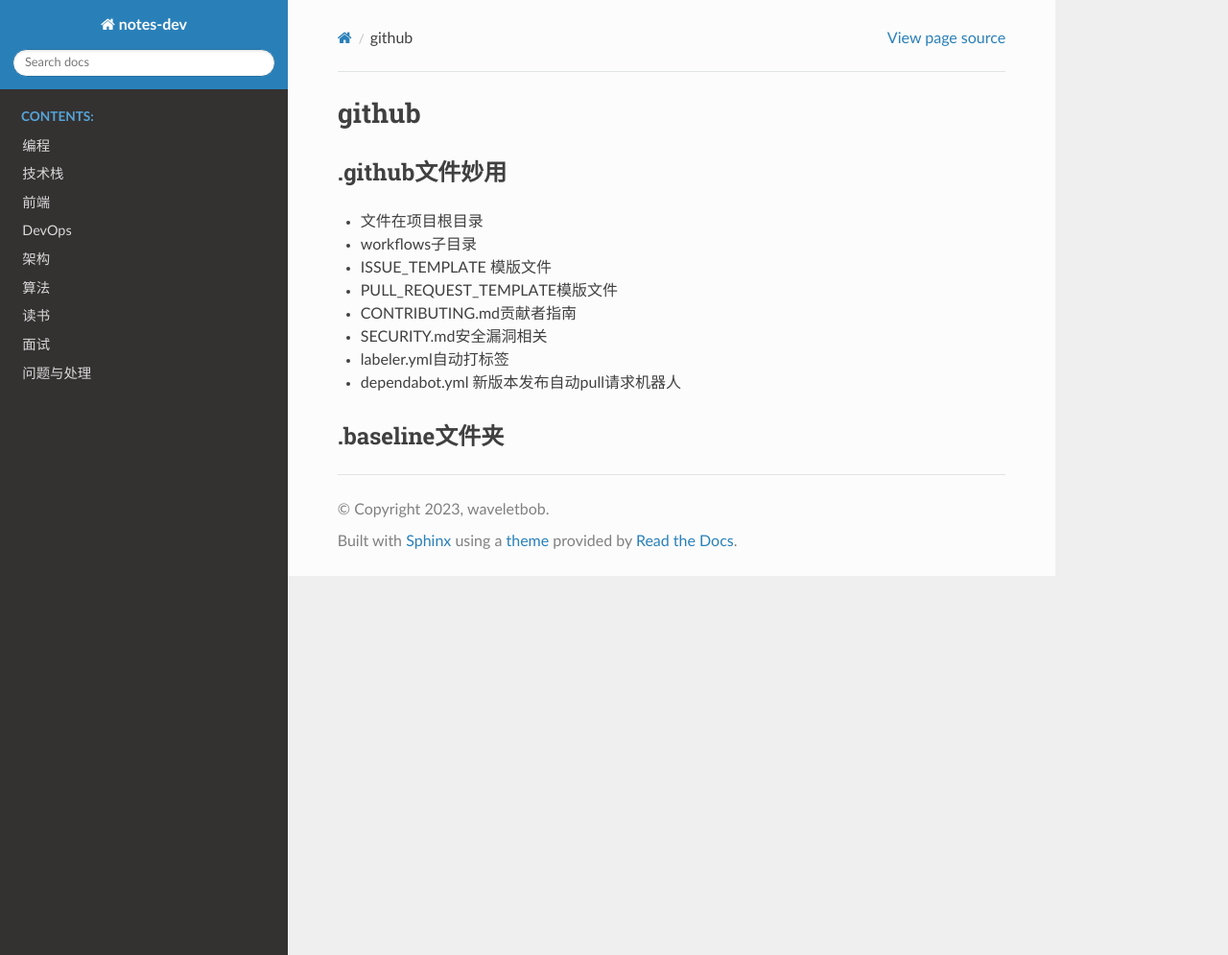
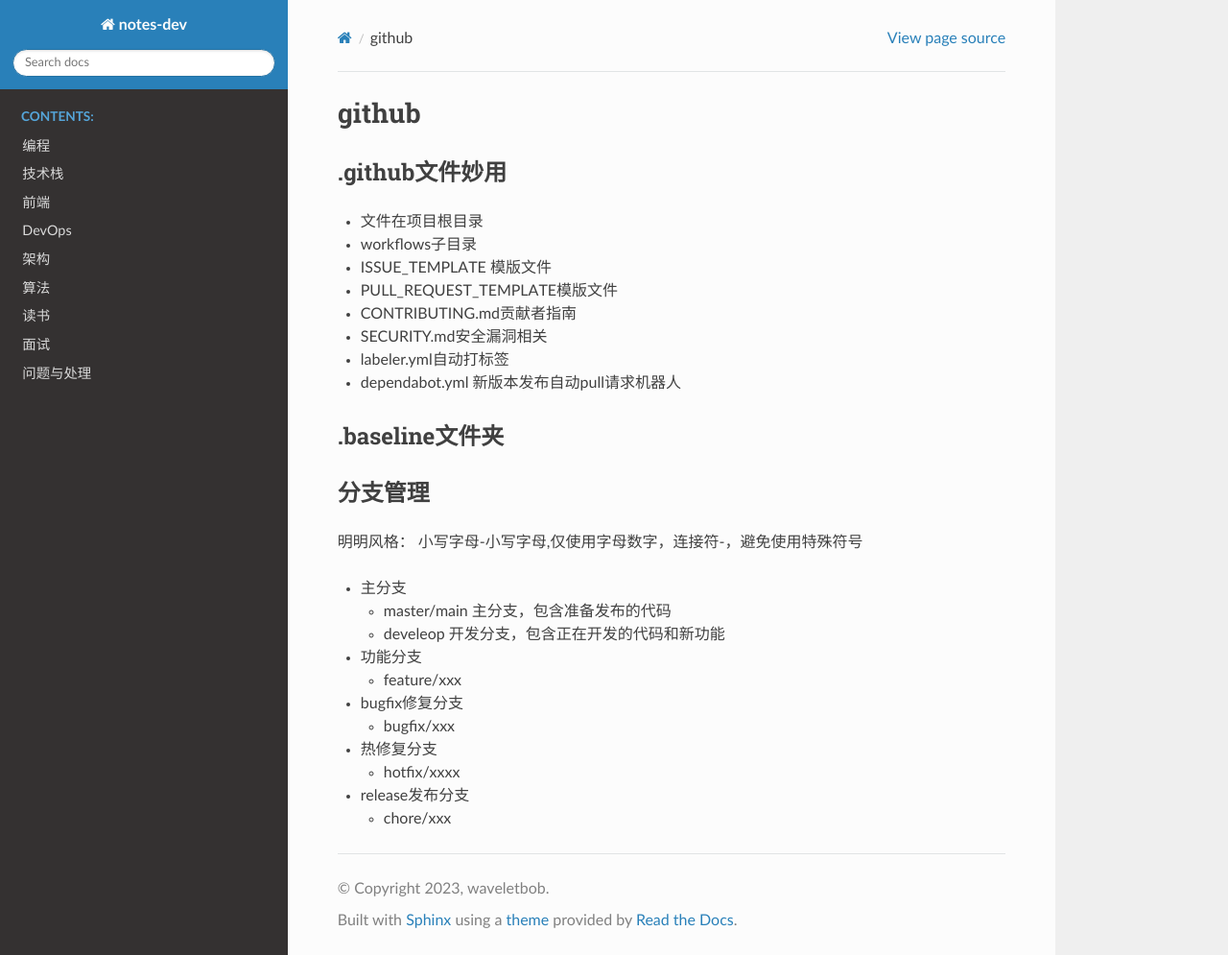
Before and after one commit to waveletbob/mynoteIssues, a Sphinx documentation site: the page built from source/devops/github.md, in a window 1280 px wide and 995 px high. Shown: the whole window at 96% size. Built offline with Sphinx 7.4.7 and the Read the Docs theme 3.1.0, drawn with Linux system fonts in a browser that asks for light colours; pages that are not in the unit, such as notebooks, are missing from menus; comment, search, counter and statistics services are not loaded.

Commit message:
增加分支命名规范

```diff
--- a/source/devops/github.md
+++ b/source/devops/github.md
@@ -12,3 +12,19 @@
 - dependabot.yml 新版本发布自动pull请求机器人
 
 ## .baseline文件夹
+
+## 分支管理
+明明风格：
+小写字母-小写字母,仅使用字母数字，连接符-，避免使用特殊符号
+- 主分支
+    - master/main 主分支，包含准备发布的代码
+    - develeop 开发分支，包含正在开发的代码和新功能
+
+- 功能分支
+  - feature/xxx
+- bugfix修复分支
+  - bugfix/xxx
+- 热修复分支
+  - hotfix/xxxx
+- release发布分支
+  - chore/xxx
```
